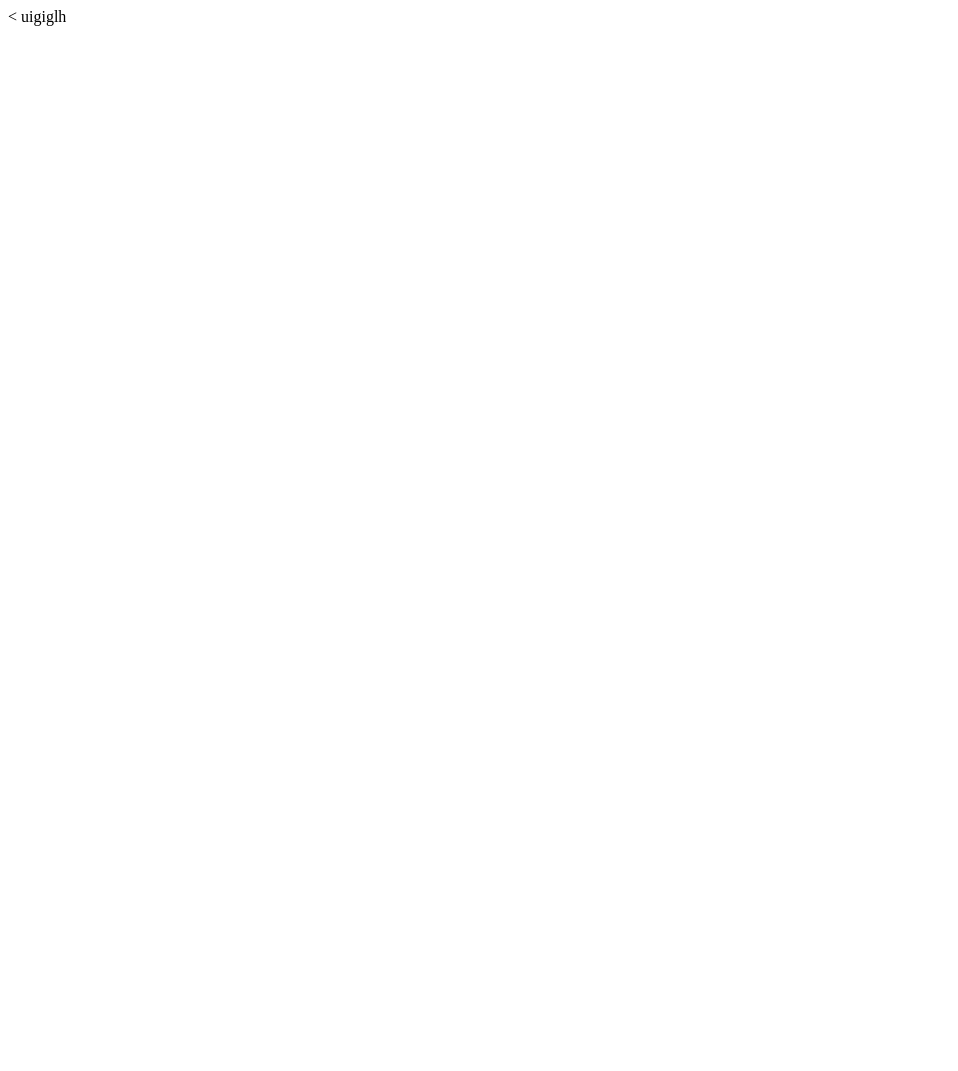
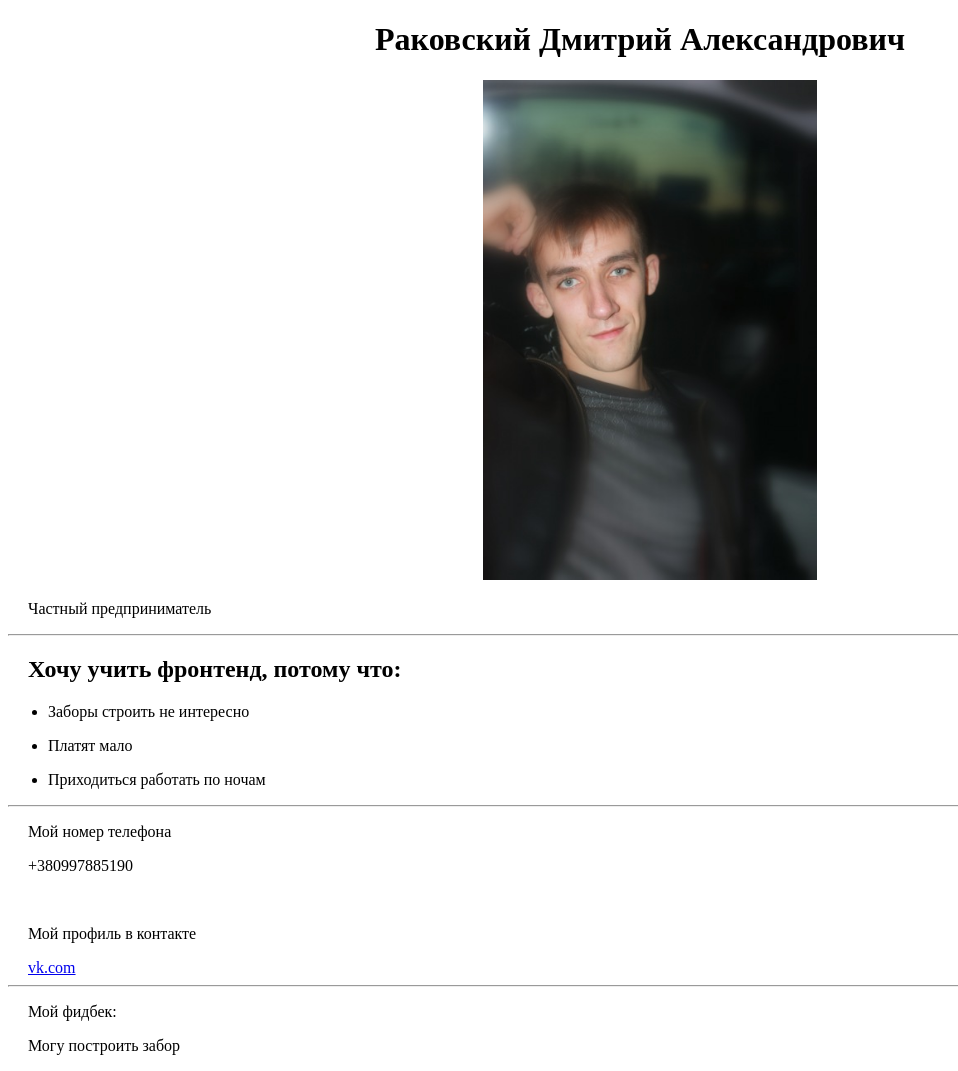
Before and after one commit to Kybershtorm/My-HTML-Labs, a plain HTML site: page index.html in a window 1280 px wide. Shown: the whole page, without its empty margins (0-958 px from the left). Before the commit the page ends 800 px from the top, so only its background shows below. Drawn offline with Linux system fonts and the light colour scheme.

Commit message:
Start Project

```diff
--- /dev/null
+++ b/css/main.css
@@ -0,0 +1,16 @@
+h1{
+    text-align: center;
+}
+.img_centr {
+    text-align: center;
+}
+
+p {
+    margin-left: 20px;
+}
+.Hoch {
+    margin-left: 20px;
+}
+a {
+    margin-left: 20px;
+}
--- a/index.html
+++ b/index.html
@@ -1,10 +1,63 @@
-<<!DOCTYPE html>
-<html lang="en">
-<head>
-    <meta charset="UTF-8">
-    <title> Puk</title>
-</head>
-<body>
-    uigiglh
+<!DOCTYPE html>
+<html>
+ <head>
+   <title>Раковский Дмитрий</title>
+   <meta charset="utf-8">
+   <link rel="stylesheet" href="css/main.css">
+ </head>
+
+ <body>
+
+ <div>
+  <h1>
+       Раковский Дмитрий Александрович
+  </h1>
+  <p class="img_centr">
+   <img src="images/main.jpg" height="500" alt="Это я" title="а это все же я">
+  </p>
+  <p>
+  Частный предприниматель
+  </p>
+  <hr>
+</div>
+
+<div>
+<h2 class="Hoch">
+    Хочу учить фронтенд, потому что:
+</h2>
+<ul class="Punkt">
+    <li>
+    Заборы строить не интересно
+    </li>
+</ul>
+<ul class="Punkt">
+    <li>
+    Платят мало
+    </li>
+</ul>
+<ul>
+    <li>
+    Приходиться работать по ночам
+    </li>
+</ul>
+    <hr>
+</div>
+
+<div>
+    <p>Мой номер телефона</p>
+    <p>+380997885190</p>
+    <br>
+    <p>
+    Мой профиль в контакте
+    </p>
+    <a href="http://vk.com">vk.com </a>
+    <hr>
+</div>
+
+<div>
+    <p>
+    Мой фидбек: </p>
+    <p>Могу построить забор</p>
+</div>
+
 </body>
-</html>
```
Also changed, not shown: images/main.jpg (added).
